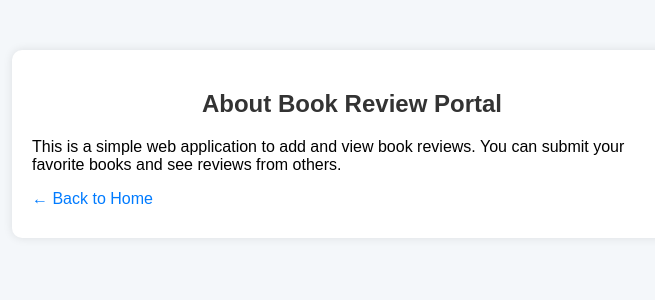
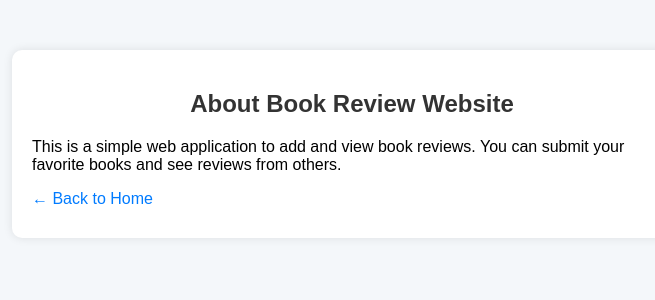
Before and after one commit to MUQEETh1233/book-review-about, a Flask app: page /about in a window 1280 px wide. Shown: the top 300 px of the page, without its empty margins (288-943 px from the left). Run offline with Flask 3, Linux system fonts and the light colour scheme.

Commit message:
Test auto redeploy

```diff
--- a/templates/about.html
+++ b/templates/about.html
@@ -6,7 +6,7 @@
 </head>
 <body>
   <div class="container">
-    <h2>About Book Review Portal</h2>
+    <h2>About Book Review Website</h2>
     <p>This is a simple web application to add and view book reviews. You can submit your favorite books and see reviews from others.</p>
     <a href="/">← Back to Home</a>
   </div>
```
